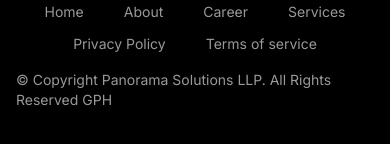
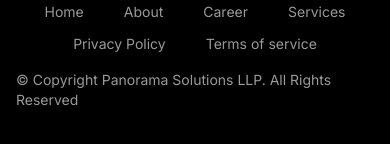
Before and after one commit to panoramasolutions/panaroma-solutions-website, a React (Vite) app: page / in a window 390 px wide. Shown: the part 10506-10650 px from the top of the page. Built offline with nearby package versions, Linux system fonts and the light colour scheme.

Commit message:
Removed GPH and extra phone number from footer

```diff
--- a/src/components/Footer.tsx
+++ b/src/components/Footer.tsx
@@ -121,7 +121,7 @@
 
               {/* Copyright */}
               <p className="text-white/60 text-sm">
-                © Copyright Panorama Solutions LLP. All Rights Reserved GPH
+                © Copyright Panorama Solutions LLP. All Rights Reserved
               </p>
             </div>
           </div>
```
